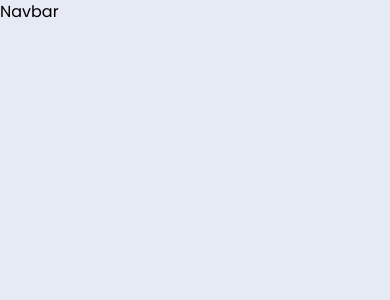
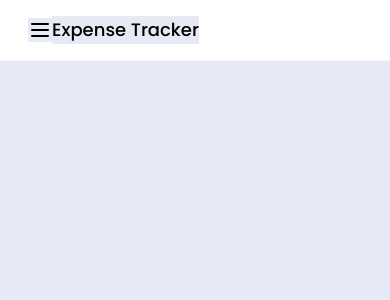
Before and after one commit to ordermasho01-boop/expense-tracker, a React (Vite) app in the folder client/: page /dashboard in a window 390 px wide. Shown: the top 300 px of the page. Built offline with nearby package versions, Linux system fonts and the light colour scheme.

Commit message:
dashboard layout settled

```diff
--- a/client/src/components/Navbar.jsx
+++ b/client/src/components/Navbar.jsx
@@ -1,8 +1,27 @@
-import React from 'react'
+import React, { useState } from 'react'
+import { HiOutlineMenu, HiOutlineX } from "react-icons/hi";
+import Sidebar from './Sidebar';
 
-const Navbar = () => {
+const Navbar = ({activeMenu}) => {
+  const [open, setOpen]= useState(false)
+
   return (
-    <div>Navbar</div>
+    <div className='flex bg-white borser border-b border-gray-200/50 backdrop-blur-[2px] py-4 px-7 sticky top-0 z-30'>
+      <button className='block lg:hidden text-black'
+      onClick={()=>setOpen(!open)}>
+        {open ? (
+          <HiOutlineX className='text-2xl'/>
+        ):(
+          <HiOutlineMenu className='text-2xl' />
+        )}
+      </button>
+      <h2 className='text-lg font-medium text-black'>Expense Tracker</h2>
+      {open && (
+        <div className='fixed top-[61px] -ml-4 bg-white'>
+          <Sidebar activeMenu= {activeMenu}/>
+        </div>
+      )}
+    </div>
   )
 }
 
--- a/client/src/components/layouts/DashboardLayout.jsx
+++ b/client/src/components/layouts/DashboardLayout.jsx
@@ -2,6 +2,7 @@
 import Navbar from '../Navbar'
 import { UserContext } from '../../contexts/UserContext'
 import Sidebar from '../Sidebar'
+
 
 const DashboardLayout = ({children, activeMenu}) => {
     const {user} = useContext(UserContext)
--- a/client/src/pages/Auth/Login.jsx
+++ b/client/src/pages/Auth/Login.jsx
@@ -34,7 +34,9 @@
 
           if(token){
             localStorage.setItem('token', token);
+
             updateUser(user)
+            console.log(user)
             navigate('/dashboard')
           }
         } catch (error) {
--- a/client/src/pages/Dashboard/Home.jsx
+++ b/client/src/pages/Dashboard/Home.jsx
@@ -5,7 +5,7 @@
   return (
     <DashboardLayout activeMenu="Dashboard">
       <div className="my5 mx-auto">
-
+         home
       </div>
     </DashboardLayout>
   )
```
Also changed, not shown: 1 other file (tests, documents, lock files or other folders).
